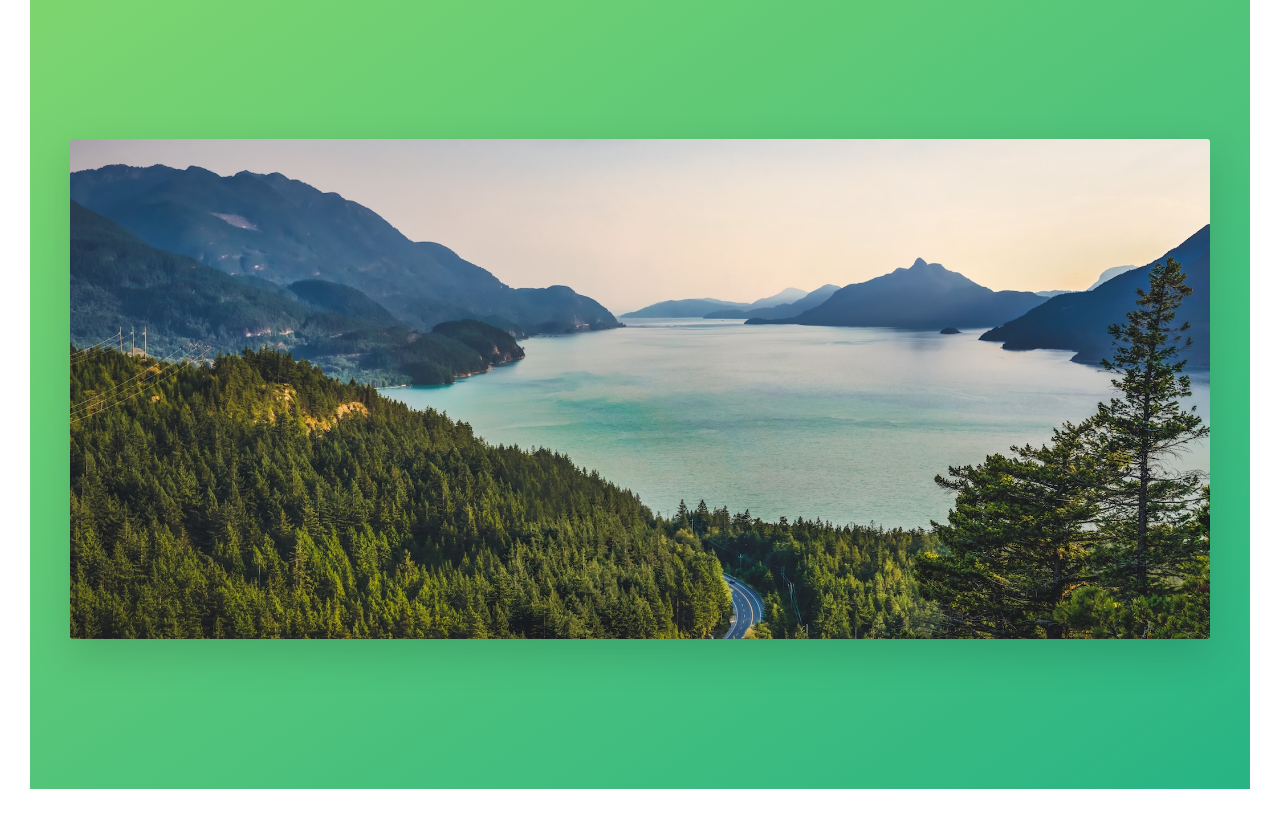
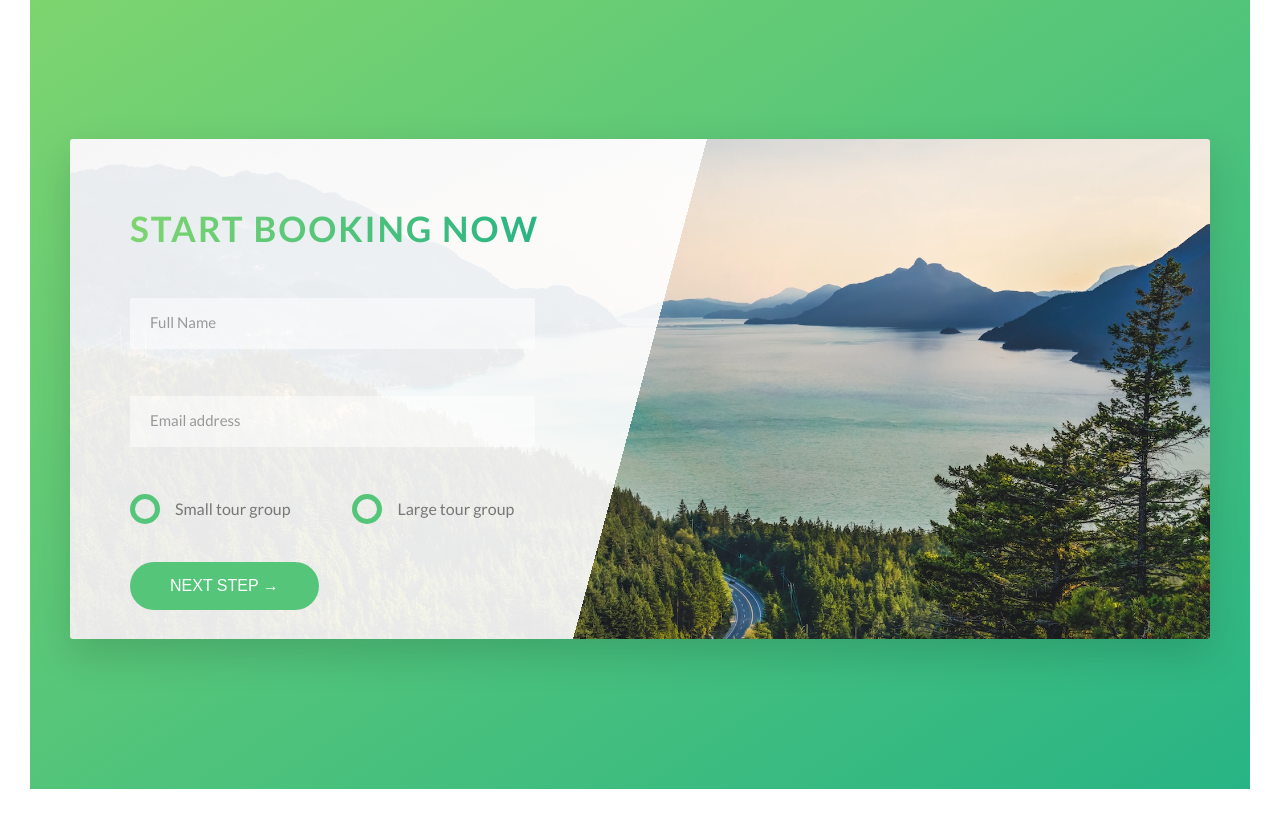
Before and after one commit to IsekaiGuy/Natours, a website: page index.html in a window 1280 px wide. Shown: the part 4600-5419 px from the top of the page. Drawn offline with Linux system fonts and the light colour scheme.

Commit message:
booking section added

```diff
--- a/index.html
+++ b/index.html
@@ -315,7 +315,47 @@
             <section class="section-book">
                 <div class="row">
                     <div class="book">
+                        <div class="book__form">
+                            <form action="#" class="form">
+                                <div class="u-margin-bottom-medium">
+                                    <h2 class="heading-secondary">
+                                        Start booking now
+                                    </h2>
+                                </div>
 
+                                <div class="form__group">
+                                    <input type="text" class="form__input" id="name" placeholder="Full Name" required>
+                                    <label for="name" class="form__label">Full Name</label>
+                                </div>
+
+                                <div class="form__group">
+                                    <input type="email" class="form__input" id="email" placeholder="Email address" required>
+                                    <label for="email" class="form__label">Email address</label>
+                                </div>
+
+                                <div class="form__group u-margin-bottom-medium">
+                                    <div class="form__radio-group">
+                                        <input type="radio" class="form__radio-input" id="small" name="size">
+                                        <label for="small" class="form__radio-label">
+                                            <span class="form__radio-button"></span>
+                                            Small tour group
+                                        </label>
+                                    </div>
+
+                                    <div class="form__radio-group">
+                                        <input type="radio" class="form__radio-input" id="large" name="size">
+                                        <label for="large" class="form__radio-label">
+                                            <span class="form__radio-button"></span>
+                                            Large tour group
+                                        </label>
+                                    </div>
+                                </div>
+
+                                <div class="form__group">
+                                    <button class="btn btn--green">Next step &rarr;</button>
+                                </div>
+                            </form>
+                        </div>
                     </div>
                 </div>
 
--- a/sass/abstracts/_variables.scss
+++ b/sass/abstracts/_variables.scss
@@ -10,6 +10,7 @@ $color-tertiary-light: #2998ff;
 $color-tertiary-dark: #5643fa;
 
 $color-grey-dark: #777;
+$color-grey-dark-2: #999;
 $color-grey-light-1: #f7f7f7;
 $color-grey-light-2: #eee;
 
--- a/sass/base/_utilities.scss
+++ b/sass/base/_utilities.scss
@@ -1,8 +1,8 @@
-.u-center-text {text-align: center;}
+.u-center-text {text-align: center !important;}
 
-.u-margin-bottom-big {margin-bottom: 8rem;}
-.u-margin-bottom-medium {margin-bottom: 4rem;}
-.u-margin-bottom-small {margin-bottom: 1.5rem;}
+.u-margin-bottom-big {margin-bottom: 8rem !important;}
+.u-margin-bottom-medium {margin-bottom: 4rem !important;}
+.u-margin-bottom-small {margin-bottom: 1.5rem !important;}
 
-.u-margin-top-big {margin-top: 8rem;}
-.u-margin-top-huge {margin-top: 10rem;}
+.u-margin-top-big {margin-top: 8rem !important;}
+.u-margin-top-huge {margin-top: 10rem !important;}
--- a/sass/components/_button.scss
+++ b/sass/components/_button.scss
@@ -1,5 +1,6 @@
 
 .btn {
+    &,
     &:link,
     &:visited {
         text-transform: uppercase;
@@ -10,6 +11,10 @@
         transition: all .2s;
         position: relative;
         font-size: $default-font-size;
+
+        //Change for the <button> element
+        border: none;
+        cursor: pointer;
     }
 
     &:hover {
@@ -21,7 +26,9 @@
         }
     }
 
-    &:active {
+    &:active,
+    &:focus {
+        outline: none;
         transform: translateY(-.1rem);
         box-shadow: $shadow-light;
     }
--- /dev/null
+++ b/sass/components/_form.scss
@@ -0,0 +1,95 @@
+.form {
+    &__group:not(:last-child) {
+        margin-bottom: 2rem;
+    }
+
+    &__input {
+        font-size: 1.5rem;
+        font-family: inherit;
+        color: inherit;
+        padding: 1.5rem 2rem;
+        border-radius: 2px;
+        background-color: rgba($color-white, .5);
+        border: none;
+        border-bottom: 3px solid transparent;
+        width: 90%;
+        display: block;
+        transition: all .3s;
+
+        &:focus {
+            outline: none;
+            box-shadow: $shadow-mid;
+            border-bottom: 3px solid $color-primary;
+        }
+
+        &:focus:invalid {
+            border-bottom: 3px solid $color-secondary-dark;
+        }
+
+
+        &::-webkit-input-placeholder {
+            color: $color-grey-dark-2;
+        }
+    }
+
+
+    &__label {
+        font-size: 1.2rem;
+        font-weight: 700;
+        margin: .7rem 0 0 2rem;
+        display: block;
+        transition: all .3s;
+    }
+
+    &__input:placeholder-shown + &__label {
+        opacity: 0;
+        visibility: hidden;
+        transform: translateY(-4rem);
+    }
+
+    &__radio-group {
+        width: 49%;
+        display: inline-block;
+    }
+
+    &__radio-input {
+        display: none;
+    }
+
+    &__radio-label {
+        font-size: $default-font-size;
+        cursor: pointer;
+        padding-left: 4.5rem;
+        position: relative;
+    }
+
+    &__radio-button {
+        height: 3rem;
+        width: 3rem;
+        border: 5px solid $color-primary;
+        border-radius: 50%;
+        display: inline-block;
+        position: absolute;
+        left: 0;
+        top: -.5rem;
+
+        &::after {
+            content: "";
+            display: block;
+            height: 1.3rem;
+            width: 1.3rem;
+            border-radius: 50%;
+            position: absolute;
+            top: 50%;
+            left: 50%;
+            transform: translate(-50%, -50%);
+            background-color: $color-primary;
+            opacity: 0;
+            transition: opacity .2s;
+        }
+    }
+
+    &__radio-input:checked ~ &__radio-label &__radio-button::after {
+        opacity: 1;
+    }
+}
--- a/sass/main.scss
+++ b/sass/main.scss
@@ -18,3 +18,4 @@
 @import "components/card";
 @import "components/story";
 @import "components/bg-video";
+@import "components/form";
--- a/sass/pages/_home.scss
+++ b/sass/pages/_home.scss
@@ -41,10 +41,19 @@
 }
 
 .book {
-    background-image: url(../img/nat-10.jpg);
+    background-image: linear-gradient(105deg,
+                      rgba($color-white, .9) 0%,
+                      rgba($color-white, .9) 50%,
+                      transparent 50%),
+                      url(../img/nat-10.jpg);
     background-size: cover;
     border-radius: 3px;
     box-shadow: $shadow;
 
     height: 50rem;
+
+    &__form {
+        width: 50%;
+        padding: 6rem;
+    }
 }
```
Also changed, not shown: css/style.css.
